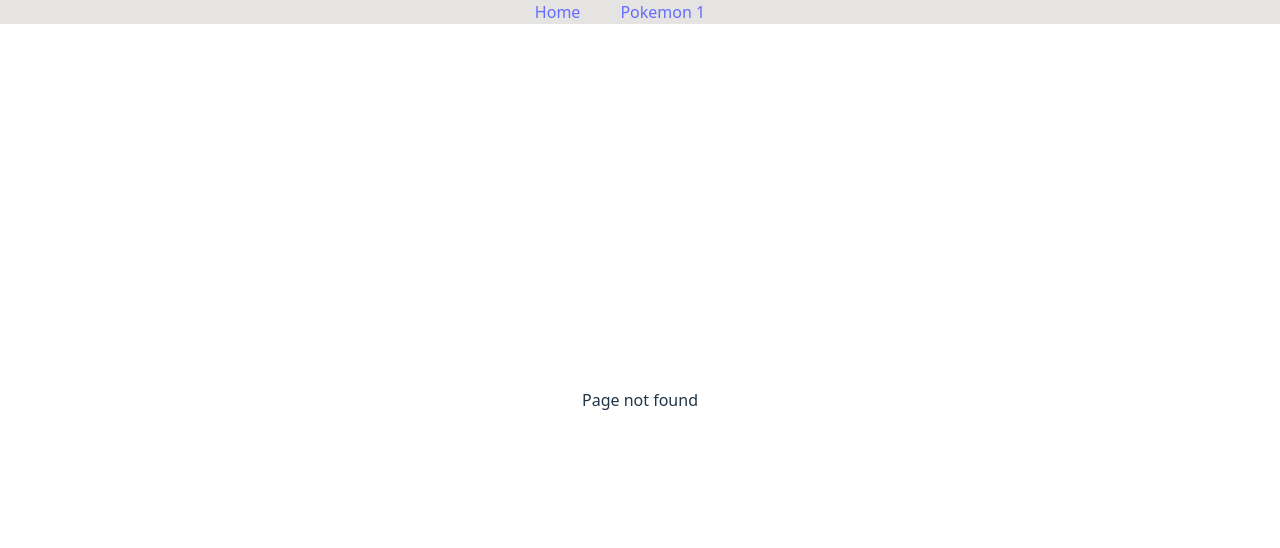
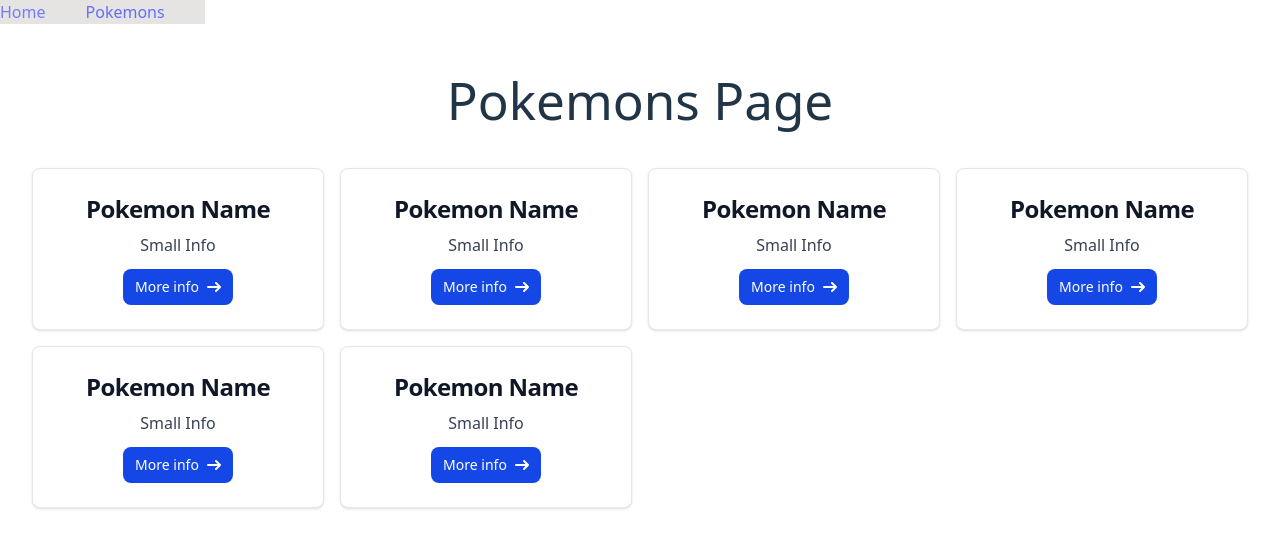
Before and after one commit to OctaFloare/pokemon-2025, a React (Vite) app: page /pokemons in a window 1280 px wide. Before the commit this address had no page. Shown: the top 548 px of the page. Built offline with nearby package versions, Linux system fonts and the light colour scheme; no server answers.

Commit message:
Commit with errors

```diff
--- a/src/App.jsx
+++ b/src/App.jsx
@@ -3,13 +3,15 @@ import { Routes, Route } from 'react-router-dom'
 import { Home } from './pages/home'
 import { NotFound } from './pages/not-found'
 import { Pokemon } from './pages/pokemon'
+import { Pokemons } from './pages/pokemons'
 
 function App() {
 
   return <Routes>
     <Route path='/' element={<Home />} />
     <Route path='*' element={<NotFound />} />
-    <Route path="/pokemon/:id" element={<Pokemon />} />
+    {/* <Route path="/pokemon/:id" element={<Pokemon />} /> */}
+    <Route path='/pokemons' element={<Pokemons />} />
   </Routes>
 }
 
--- /dev/null
+++ b/src/componets/Pagination/index.jsx
@@ -0,0 +1,42 @@
+import { useState } from "react"
+
+export const Pagination = () => {
+
+
+    return
+{/* Pagination */}
+<nav className="flex items-center gap-x-1" aria-label="Pagination">
+  <button type="button" className="min-h-9.5 min-w-9.5 py-2 px-2.5 inline-flex justify-center items-center gap-x-2 text-sm rounded-lg border border-transparent text-gray-800 hover:bg-gray-100 focus:outline-hidden focus:bg-gray-100 disabled:opacity-50 disabled:pointer-events-none dark:border-transparent dark:text-white dark:hover:bg-white/10 dark:focus:bg-white/10" aria-label="Previous">
+    <svg className="shrink-0 size-3.5" xmlns="http://www.w3.org/2000/svg" width="24" height="24" viewBox="0 0 24 24" fill="none" stroke="currentColor" strokeWidth="2" strokeLinecap="round" strokeLinejoin="round">
+      <path d="m15 18-6-6 6-6"></path>
+    </svg>
+    <span className="sr-only">Previous</span>
+  </button>
+  <div className="flex items-center gap-x-1">
+    <button type="button" className="min-h-9.5 min-w-9.5 flex justify-center items-center border border-gray-200 text-gray-800 py-2 px-3 text-sm rounded-lg focus:outline-hidden focus:bg-gray-50 disabled:opacity-50 disabled:pointer-events-none dark:border-neutral-700 dark:text-white dark:focus:bg-white/10" aria-current="page">1</button>
+    <button type="button" className="min-h-9.5 min-w-9.5 flex justify-center items-center border border-transparent text-gray-800 hover:bg-gray-100 py-2 px-3 text-sm rounded-lg focus:outline-hidden focus:bg-gray-100 disabled:opacity-50 disabled:pointer-events-none dark:border-transparent dark:text-white dark:hover:bg-white/10 dark:focus:bg-white/10">2</button>
+    <button type="button" className="min-h-9.5 min-w-9.5 flex justify-center items-center border border-transparent text-gray-800 hover:bg-gray-100 py-2 px-3 text-sm rounded-lg focus:outline-hidden focus:bg-gray-100 disabled:opacity-50 disabled:pointer-events-none dark:border-transparent dark:text-white dark:hover:bg-white/10 dark:focus:bg-white/10">3</button>
+    <div className="hs-tooltip inline-block">
+      <button type="button" className="hs-tooltip-toggle group min-h-9.5 min-w-9.5 flex justify-center items-center text-gray-400 hover:text-blue-600 p-2 text-sm rounded-lg focus:outline-hidden focus:bg-gray-100 disabled:opacity-50 disabled:pointer-events-none dark:text-neutral-500 dark:hover:text-blue-500 dark:focus:bg-white/10">
+        <span className="group-hover:hidden text-xs">•••</span>
+        <svg className="group-hover:block hidden shrink-0 size-5" xmlns="http://www.w3.org/2000/svg" width="24" height="24" viewBox="0 0 24 24" fill="none" stroke="currentColor" strokeWidth="2" strokeLinecap="round" strokeLinejoin="round">
+          <path d="m6 17 5-5-5-5"></path>
+          <path d="m13 17 5-5-5-5"></path>
+        </svg>
+        <span className="hs-tooltip-content hs-tooltip-shown:opacity-100 hs-tooltip-shown:visible opacity-0 transition-opacity inline-block absolute invisible z-10 py-1 px-2 bg-gray-900 text-xs font-medium text-white rounded-md shadow-2xs dark:bg-neutral-700" role="tooltip">
+          Next 4 pages
+        </span>
+      </button>
+    </div>
+    <button type="button" className="min-h-9.5 min-w-9.5 flex justify-center items-center border border-transparent text-gray-800 hover:bg-gray-100 py-2 px-3 text-sm rounded-lg focus:outline-hidden focus:bg-gray-100 disabled:opacity-50 disabled:pointer-events-none dark:border-transparent dark:text-white dark:hover:bg-white/10 dark:focus:bg-white/10">8</button>
+  </div>
+  <button type="button" className="min-h-9.5 min-w-9.5 py-2 px-2.5 inline-flex justify-center items-center gap-x-2 text-sm rounded-lg border border-transparent text-gray-800 hover:bg-gray-100 focus:outline-hidden focus:bg-gray-100 disabled:opacity-50 disabled:pointer-events-none dark:border-transparent dark:text-white dark:hover:bg-white/10 dark:focus:bg-white/10" aria-label="Next">
+    <span className="sr-only">Next</span>
+    <svg className="shrink-0 size-3.5" xmlns="http://www.w3.org/2000/svg" width="24" height="24" viewBox="0 0 24 24" fill="none" stroke="currentColor" strokeWidth="2" strokeLinecap="round" strokeLinejoin="round">
+      <path d="m9 18 6-6-6-6"></path>
+    </svg>
+  </button>
+</nav>
+{/* End Pagination */}
+
+}
--- /dev/null
+++ b/src/componets/PokemonCard/index.jsx
@@ -0,0 +1,24 @@
+import { useEffect } from "react"
+
+export const PokemonCard = () => {
+
+    return <div class="max-w-sm p-6 bg-white border border-gray-200 rounded-lg shadow-sm dark:bg-gray-800 dark:border-gray-700">
+        <a href="#">
+            <h5 class="mb-2 text-2xl font-bold tracking-tight text-gray-900 dark:text-white">
+                Pokemon Name
+            </h5>
+        </a>
+        <p class="mb-3 font-normal text-gray-700 dark:text-gray-400">
+            Small Info
+        </p>
+        <a href="#" class="inline-flex items-center px-3 py-2 text-sm font-medium text-center text-white bg-blue-700 rounded-lg hover:bg-blue-800 focus:ring-4 focus:outline-none focus:ring-blue-300 dark:bg-blue-600 dark:hover:bg-blue-700 dark:focus:ring-blue-800">
+            <span class="text-white">
+                More info
+            </span>
+            <svg class="rtl:rotate-180 w-3.5 h-3.5 ms-2 text-white" aria-hidden="true" xmlns="http://www.w3.org/2000/svg" fill="none" viewBox="0 0 14 10">
+                <path stroke="currentColor" stroke-linecap="round" stroke-linejoin="round" stroke-width="2" d="M1 5h12m0 0L9 1m4 4L9 9"/>
+            </svg>
+        </a>
+
+    </div>
+}
--- /dev/null
+++ b/src/componets/PokemonList/index.jsx
@@ -0,0 +1,13 @@
+import { PokemonCard } from "../PokemonCard"
+
+export const PokemonList = () => {
+
+    return <div className="grid grid-cols-4 gap-4 mt-10">
+        <PokemonCard />
+        <PokemonCard />
+        <PokemonCard />
+        <PokemonCard />
+        <PokemonCard />
+        <PokemonCard />
+    </div>
+}
--- a/src/componets/navigation/index.jsx
+++ b/src/componets/navigation/index.jsx
@@ -1,7 +1,7 @@
 export const Navigation = (props) => {
-    return <div className="flex gap-10 bg-[#E5E4E2] fixed left-0 top-0 w-full justify-center">
+    return <div className="flex gap-10 bg-[#E5E4E2] fixed left-0 top-0 w-auto justify-center">
         <a href="/">Home</a>
-        <a href="/pokemon/1">Pokemon 1</a>
+        <a href="/pokemons">Pokemons</a>
         <div>{props.test}</div>
     </div>
 }
--- a/src/index.css
+++ b/src/index.css
@@ -26,8 +26,8 @@ a:hover {
 
 body {
   margin: 0;
-  display: flex;
-  place-items: center;
+  /* display: flex; */
+  place-items: top;
   min-width: 320px;
   min-height: 100vh;
 }
--- a/src/pages/home/index.jsx
+++ b/src/pages/home/index.jsx
@@ -4,19 +4,9 @@ import { useEffect } from "react";
 import axios from "axios";
 
 export const Home = () => {
-    const [data, setData] = useState({});
-
-    useEffect(() => {
-        axios.get('https://pokeapi.co/api/v2/pokemon/').then((response) =>{
-            setData(response)
-        }).catch(error => {
-            console.error(error);
-        });
-    },[])
-
-    console.log(data, "this is pokemons")
 
     return <div>
-        <div>Home Page</div>
+        <Navigation/>
+        <h1>Welcome on our web-site.</h1>
     </div>
 }
--- a/src/pages/not-found/index.jsx
+++ b/src/pages/not-found/index.jsx
@@ -4,6 +4,6 @@ export const NotFound = () => {
 
     return <>
         <Navigation />
-        <div>Page not found</div>
+        <h1>Page not found</h1>
     </>
 };
--- /dev/null
+++ b/src/pages/pokemons/index.jsx
@@ -0,0 +1,41 @@
+import axios from "axios";
+import { useState, useEffect } from "react";
+import { Navigation } from "../../componets/navigation";
+import { PokemonCard } from "../../componets/PokemonCard";
+import { PokemonList } from "../../componets/PokemonList";
+import { Pagination } from "../../componets/Pagination";
+
+export const Pokemons = () => {
+    const [data, setData] = useState({});
+    const [perPage, setBooksPerPage] = useState(15);
+    const [currentPage, setCurrentPage] = useState(1);
+    const [toatalPokemons, setTotalBooks] = useState(0);
+
+    useEffect(() => {
+        async function fetch() {
+            try {
+                let response = await axios.get('https://pokeapi.co/api/v2/pokemon/?limit=1302');
+                setData(response?.data);
+            }
+            catch (error) {
+                console.log(error);
+            }
+        }
+
+        fetch();
+    }, []);
+    console.log(data)
+
+    return <div>
+        <Navigation />
+        <h1 className="mt-10">Pokemons Page</h1>
+        <Pagination
+            currentPage={currentPage}
+            totalPages={Math.ceil(toatalPokemons / perPage)}
+            totalItems={toatalPokemons}
+            itemsPerPage={perPage}
+            onPageChange={setCurrentPage}
+          />
+        <PokemonList />
+    </div>
+}
```
Also changed, not shown: 2 other files (tests, documents, lock files or other folders).
